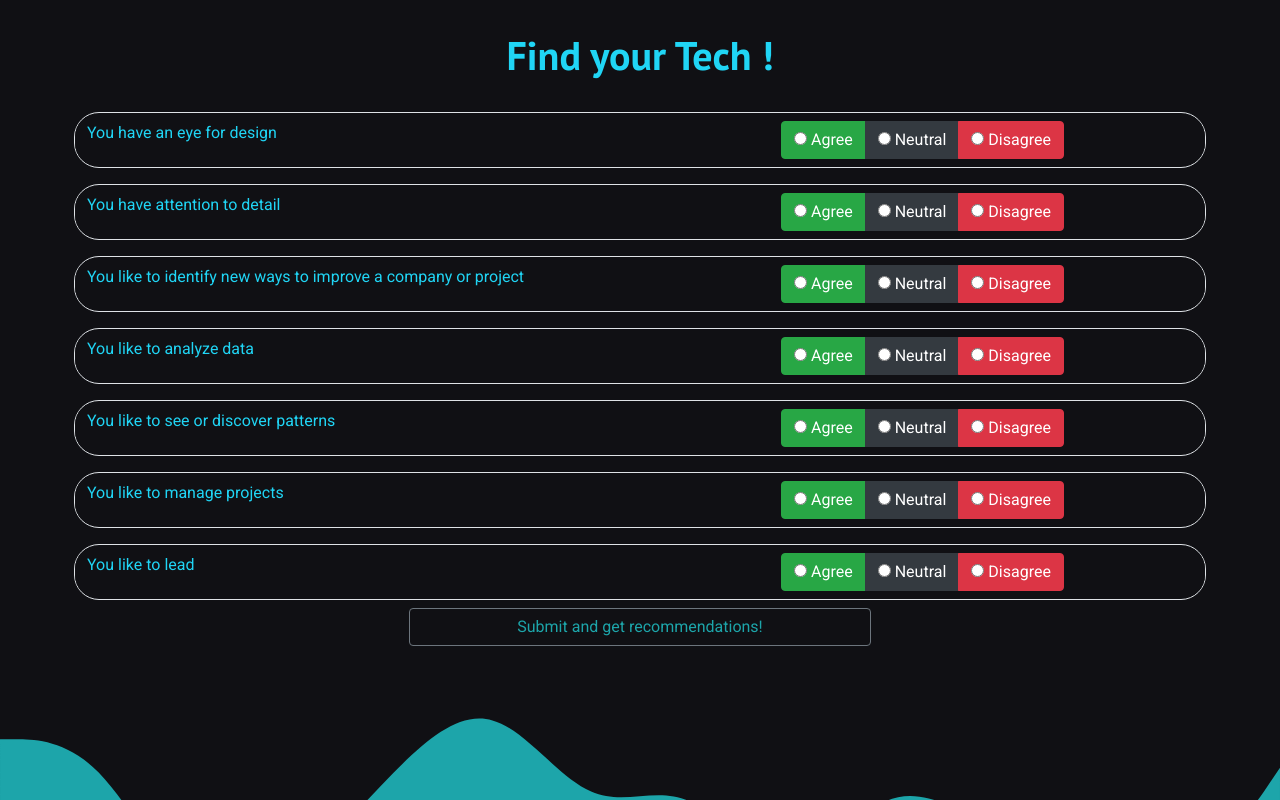
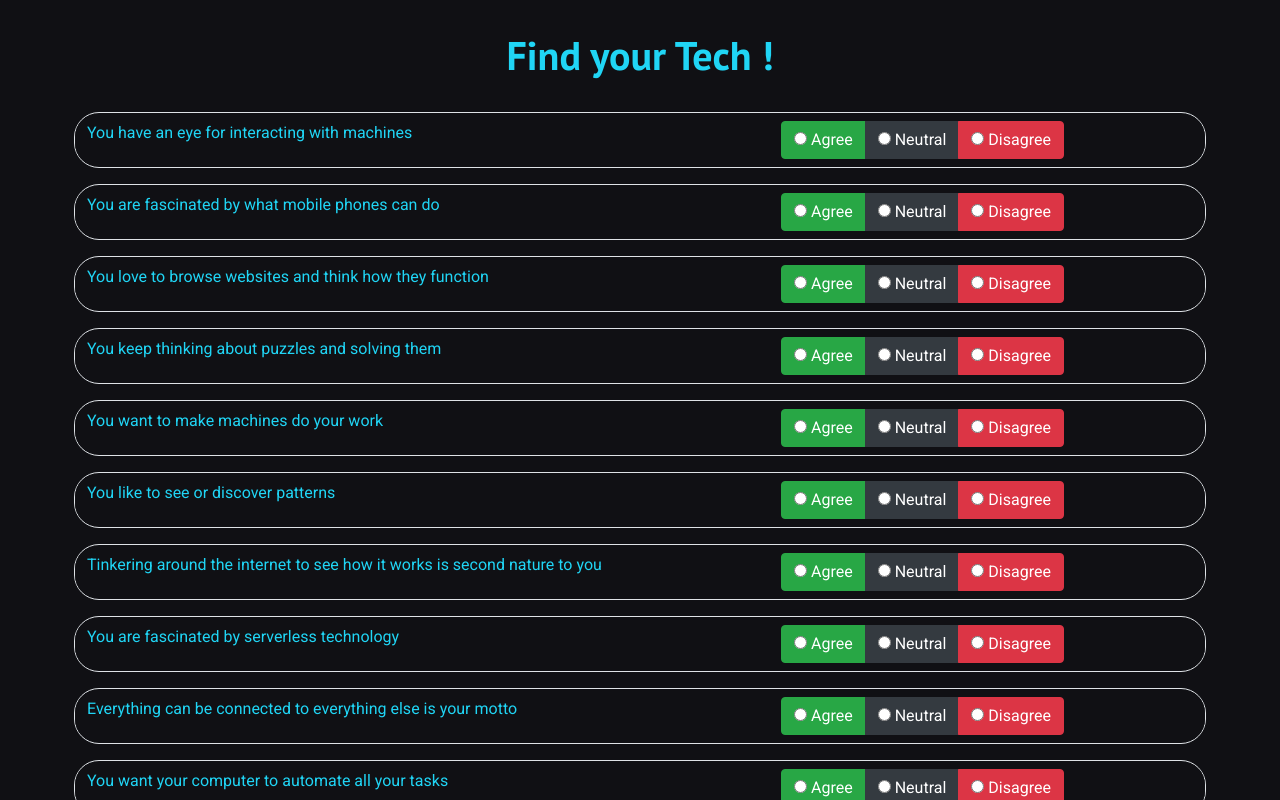
Before and after one commit to ProjectRecomender/project, a React (Create React App) app in the folder client/: page /select in a window 1280 px wide. Shown: the top 800 px of the page. Built offline with nearby package versions, Linux system fonts and the light colour scheme; no server answers.

Commit message:
final commit

```diff
--- a/client/public/index.html
+++ b/client/public/index.html
@@ -1,17 +1,16 @@
 <!DOCTYPE html>
 <html lang="en">
-
   <head>
     <meta charset="utf-8" />
     <link rel="icon" href="%PUBLIC_URL%/logo.png" />
     <meta name="viewport" content="width=device-width, initial-scale=1" />
     <meta name="theme-color" content="#000000" />
-  <meta name="description" content="Free Web tutorials">
-  <meta name="keywords" content="HTML, CSS, JavaScript">
-  <meta name="author" content="Sarthak Aniruth Abinash Fahin Fiyona">
-  <meta name="viewport" content="width=device-width, initial-scale=1.0">
+    <meta name="description" content="Free Web tutorials" />
+    <meta name="keywords" content="HTML, CSS, JavaScript" />
+    <meta name="author" content="Sarthak Aniruth Abinash Fahin Fiyona" />
+    <meta name="viewport" content="width=device-width, initial-scale=1.0" />
     <link rel="apple-touch-icon" href="%PUBLIC_URL%/logo.png" />
-  <link rel="icon" type="image/png" href="%PUBLIC_URL%/logo.png">
+    <link rel="icon" type="image/png" href="%PUBLIC_URL%/logo.png" />
     <!--
       manifest.json provides metadata used when your web app is installed on a
       user's mobile device or desktop. See https://developers.google.com/web/fundamentals/web-app-manifest/
@@ -27,11 +26,17 @@
       Learn how to configure a non-root public URL by running `npm run build`.
     -->
     <!-- Bootstrap CSS -->
-  <link rel="stylesheet" href="https://stackpath.bootstrapcdn.com/bootstrap/5.0.0-alpha1/css/bootstrap.min.css"
-    integrity="sha384-r4NyP46KrjDleawBgD5tp8Y7UzmLA05oM1iAEQ17CSuDqnUK2+k9luXQOfXJCJ4I" crossorigin="anonymous" />
-  <link href="https://fonts.googleapis.com/css2?family=Roboto:ital,wght@0,400;0,500;1,100&display=swap"
-    rel="stylesheet" />
-  <title>Project Glimpse</title>
+    <link
+      rel="stylesheet"
+      href="https://stackpath.bootstrapcdn.com/bootstrap/5.0.0-alpha1/css/bootstrap.min.css"
+      integrity="sha384-r4NyP46KrjDleawBgD5tp8Y7UzmLA05oM1iAEQ17CSuDqnUK2+k9luXQOfXJCJ4I"
+      crossorigin="anonymous"
+    />
+    <link
+      href="https://fonts.googleapis.com/css2?family=Roboto:ital,wght@0,400;0,500;1,100&display=swap"
+      rel="stylesheet"
+    />
+    <title>TechGlimpse</title>
   </head>
 
   <body>
@@ -47,12 +52,15 @@
       To begin the development, run `npm start` or `yarn start`.
       To create a production bundle, use `npm run build` or `yarn build`.
     -->
-  <script src="https://cdn.jsdelivr.net/npm/popper.js@1.16.0/dist/umd/popper.min.js"
+    <script
+      src="https://cdn.jsdelivr.net/npm/popper.js@1.16.0/dist/umd/popper.min.js"
       integrity="sha384-Q6E9RHvbIyZFJoft+2mJbHaEWldlvI9IOYy5n3zV9zzTtmI3UksdQRVvoxMfooAo"
-    crossorigin="anonymous"></script>
-  <script src="https://stackpath.bootstrapcdn.com/bootstrap/5.0.0-alpha1/js/bootstrap.min.js"
+      crossorigin="anonymous"
+    ></script>
+    <script
+      src="https://stackpath.bootstrapcdn.com/bootstrap/5.0.0-alpha1/js/bootstrap.min.js"
       integrity="sha384-oesi62hOLfzrys4LxRF63OJCXdXDipiYWBnvTl9Y9/TRlw5xlKIEHpNyvvDShgf/"
-    crossorigin="anonymous"></script>
+      crossorigin="anonymous"
+    ></script>
   </body>
-
 </html>
--- a/client/src/components/Landing.js
+++ b/client/src/components/Landing.js
@@ -1,28 +1,31 @@
 import React from 'react'
 import { Link } from 'react-router-dom'
-import Waves from "./waves";
-import {Button} from "reactstrap";
+import Waves from './waves'
+import { Button } from 'reactstrap'
 const Landing = () => {
   return (
     <div className="container landing">
-   <div className = "row">
+      <div className="row">
         <div className="col-lg-6 intro">
           <h1>Feeling bemused about which field to go ?</h1>
-         <h2>Don't Worry ProjectGlimpse got you covered</h2>
+          <h2>Don't Worry TechGlimpse got you covered</h2>
           <p>Head start your journey with the click of a button.</p>
-                  <div className="home-btn">   <Link to={'/select'}>
-         <Button color="primary" size="lg" outline>Head Here</Button></Link>
-         <br/>
-          <span id="spin" /></div>
-
-
-
+          <div className="home-btn">
+            {' '}
+            <Link to={'/select'}>
+              <Button color="primary" size="lg" outline>
+                Head Here
+              </Button>
+            </Link>
+            <br />
+            <span id="spin" />
+          </div>
         </div>
         <div className="col-lg-6">
-         <img  src="./image2.jpg" alt="computer" className="octopus"/>
+          <img src="./image2.jpg" alt="computer" className="octopus" />
         </div>
       </div>
-   <Waves/>
+      <Waves />
     </div>
   )
 }
--- a/client/src/components/Recommendations.js
+++ b/client/src/components/Recommendations.js
@@ -21,11 +21,11 @@
     super(props)
     this.state = {
       cmap: [
-        { category: 'Virtual Reality' },
+        { category: 'Machine Learning' },
         { category: 'App dev' },
         { category: 'Web Dev' },
         { category: 'Game Development' },
-        { category: 'Machine Learning' },
+        { category: 'VR' },
         { category: 'Data Science' },
         { category: 'Web security' },
         { category: 'Cloud computing' },
--- a/client/src/components/Select/select.jsx
+++ b/client/src/components/Select/select.jsx
@@ -10,17 +10,26 @@
     super(props)
     this.state = {
       questions: [
-        { id: 0, query: 'You have an eye for design' },
-        { id: 1, query: 'You have attention to detail' },
+        { id: 0, query: 'You have an eye for interacting with machines' },
+        { id: 1, query: 'You are fascinated by what mobile phones can do' },
         {
           id: 2,
+          query: 'You love to browse websites and think how they function',
+        },
+        { id: 3, query: 'You keep thinking about puzzles and solving them' },
+        { id: 4, query: 'You want to make machines do your work' },
+        { id: 5, query: 'You like to see or discover patterns' },
+        {
+          id: 6,
           query:
-            'You like to identify new ways to improve a company or project',
+            'Tinkering around the internet to see how it works is second nature to you',
         },
-        { id: 3, query: 'You like to analyze data' },
-        { id: 4, query: 'You like to see or discover patterns' },
-        { id: 5, query: 'You like to manage projects ' },
-        { id: 6, query: 'You like to lead' },
+        { id: 7, query: 'You are fascinated by serverless technology' },
+        {
+          id: 8,
+          query: 'Everything can be connected to everything else is your motto',
+        },
+        { id: 9, query: 'You want your computer to automate all your tasks' },
       ],
       answered: [],
     }
```
Lines whose indentation alone changed are shown as unchanged.
